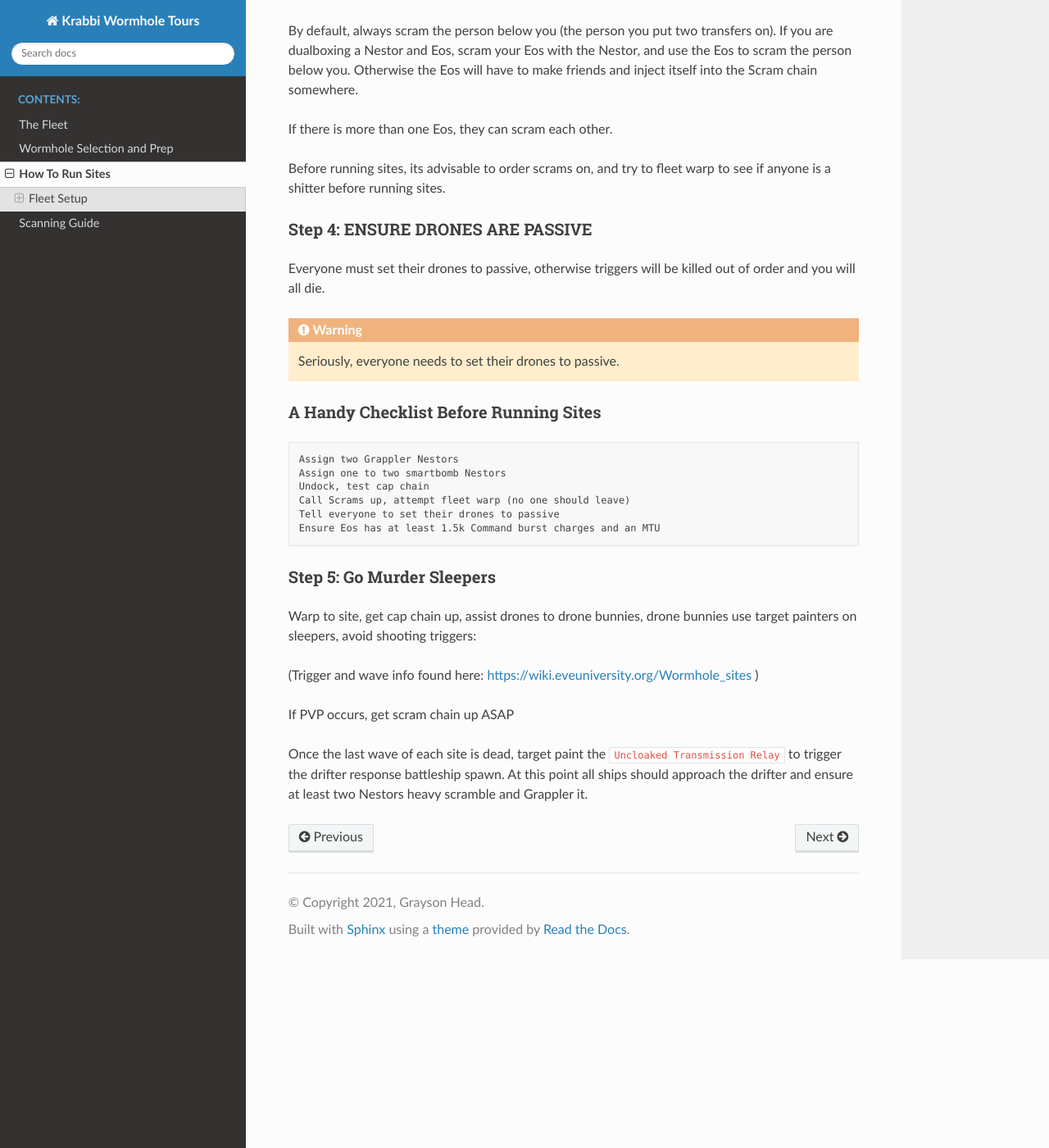
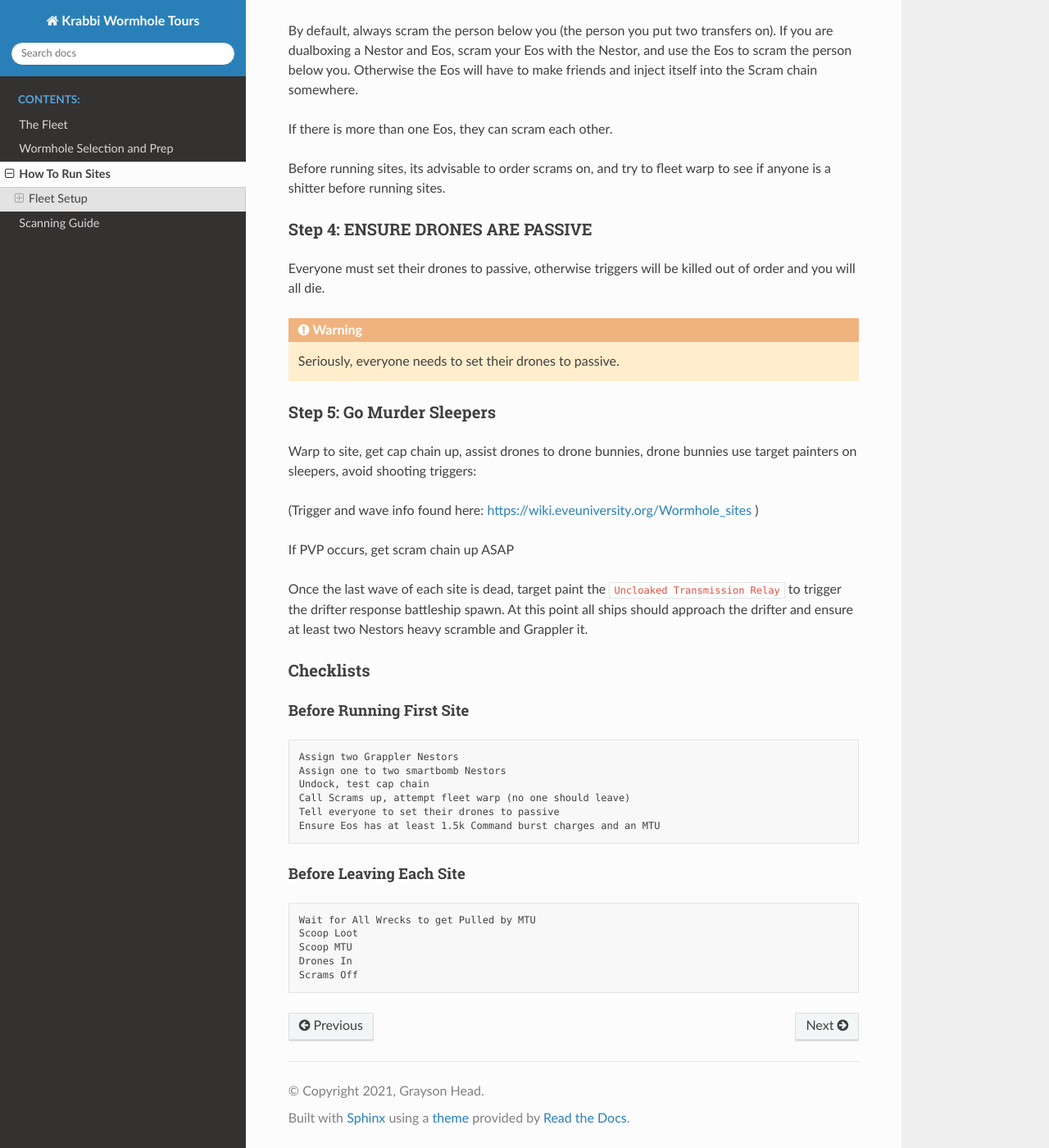
Before and after one commit to graysonhead/krabbi-wormhole-tours, a Sphinx documentation site: the page built from source/running_sites.rst, in a window 1280 px wide and 1400 px high, scrolled down 1042 px. Shown: the whole window at 82% size. Built offline with Sphinx 7.4.7 and the Read the Docs theme 2.0.0, drawn with Linux system fonts in a browser that asks for light colours.

Commit message:
Updating Checklists

```diff
--- a/source/running_sites.rst
+++ b/source/running_sites.rst
@@ -58,18 +58,6 @@ Everyone must set their drones to passive, otherwise triggers will be killed out
 
     Seriously, everyone needs to set their drones to passive.
 
-A Handy Checklist Before Running Sites
-^^^^^^^^^^^^^^^^^^^^^^^^^^^^^^^^^^^^^^
-
-.. code-block:: Text
-
-    Assign two Grappler Nestors
-    Assign one to two smartbomb Nestors
-    Undock, test cap chain
-    Call Scrams up, attempt fleet warp (no one should leave)
-    Tell everyone to set their drones to passive
-    Ensure Eos has at least 1.5k Command burst charges and an MTU
-
 
 Step 5: Go Murder Sleepers
 ^^^^^^^^^^^^^^^^^^^^^^^^^^
@@ -82,3 +70,29 @@ If PVP occurs, get scram chain up ASAP
 
 Once the last wave of each site is dead, target paint the ``Uncloaked Transmission Relay`` to trigger the drifter
 response battleship spawn. At this point all ships should approach the drifter and ensure at least two Nestors heavy scramble and Grappler it.
+
+Checklists
+^^^^^^^^^^^^^^^^^^^^^^^^^^^^^^^^^^^^^^
+
+Before Running First Site
+*************************
+
+.. code-block:: Text
+
+    Assign two Grappler Nestors
+    Assign one to two smartbomb Nestors
+    Undock, test cap chain
+    Call Scrams up, attempt fleet warp (no one should leave)
+    Tell everyone to set their drones to passive
+    Ensure Eos has at least 1.5k Command burst charges and an MTU
+
+Before Leaving Each Site
+************************
+
+.. code-block:: Text
+
+    Wait for All Wrecks to get Pulled by MTU
+    Scoop Loot
+    Scoop MTU
+    Drones In
+    Scrams Off
```
